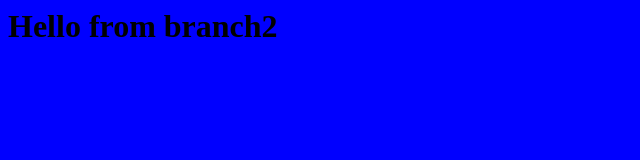
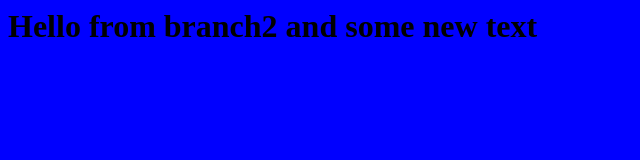
Before and after one commit to melik-gasumyants/test1, a plain HTML site: page index.html in a window 1280 px wide. Shown: the whole page, without its empty margins (0-640 px from the left). Drawn offline with Linux system fonts and the light colour scheme.

Commit message:
some text

```diff
--- a/index.html
+++ b/index.html
@@ -1,5 +1,5 @@
 <html>
 	<body bgcolor="blue">
-<h1>Hello from branch2</h1>
+<h1>Hello from branch2 and some new text</h1>
 	</body>
 </html>
```
